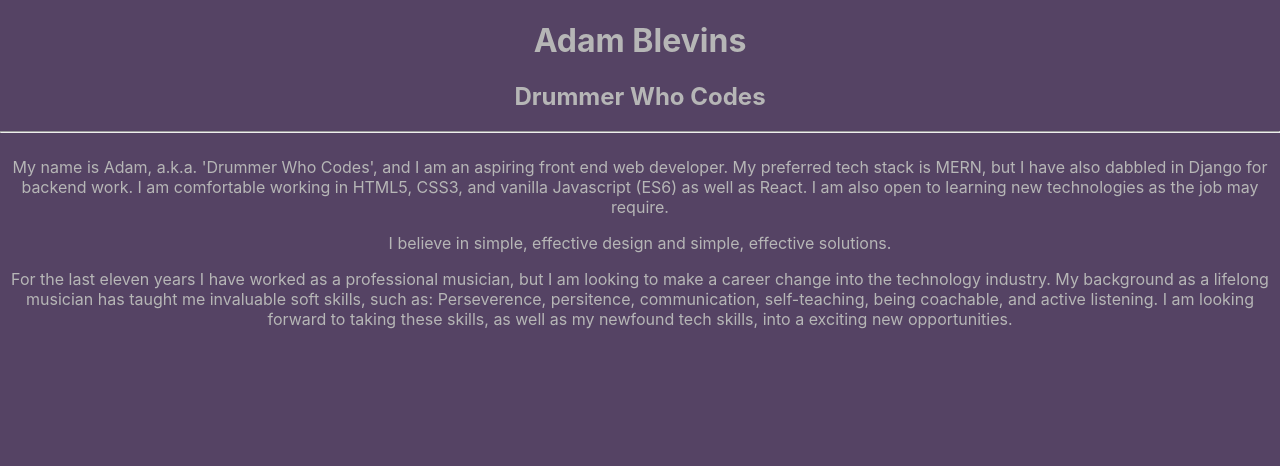
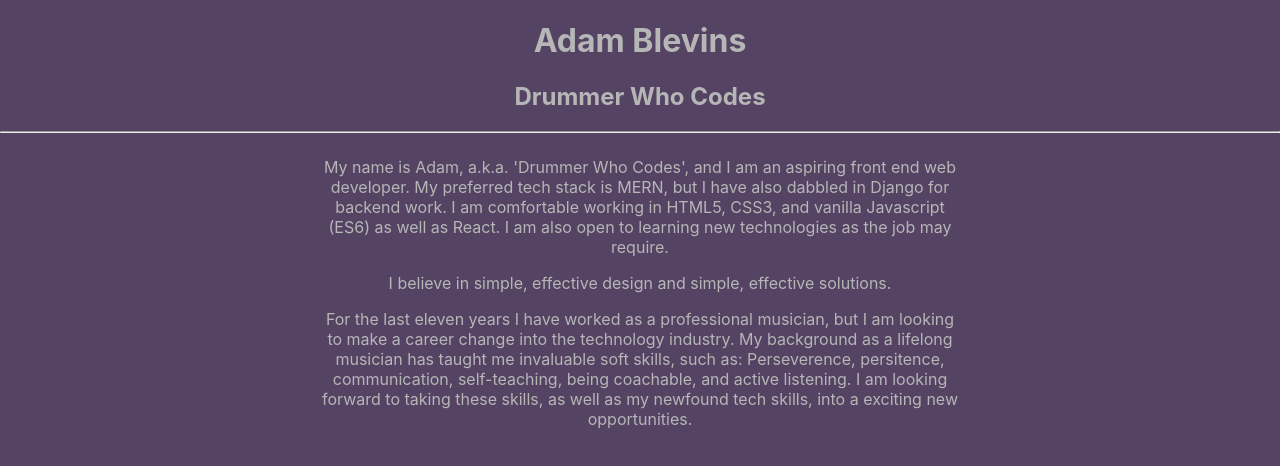
Before and after one commit to blevinspercussion/portfolio-site, a React (Create React App) app: page / in a window 1280 px wide. Shown: the top 466 px of the page. Built offline with nearby package versions, Linux system fonts and the light colour scheme; the HTML template or start-up script is replaced by a standard one.

Commit message:
Fixed text-centering of intro text

```diff
--- a/src/components/components.css
+++ b/src/components/components.css
@@ -1,11 +1,12 @@
 .body-block {
     display: flex;
+
 }
 
-.text-block .empty-div {
+.body-block .empty-div {
     flex-grow: 1;
 }
 
-.text-block p {
-    flex-grow: 2;
+.body-block .text-block {
+    flex-basis: 50%;
 }
```
